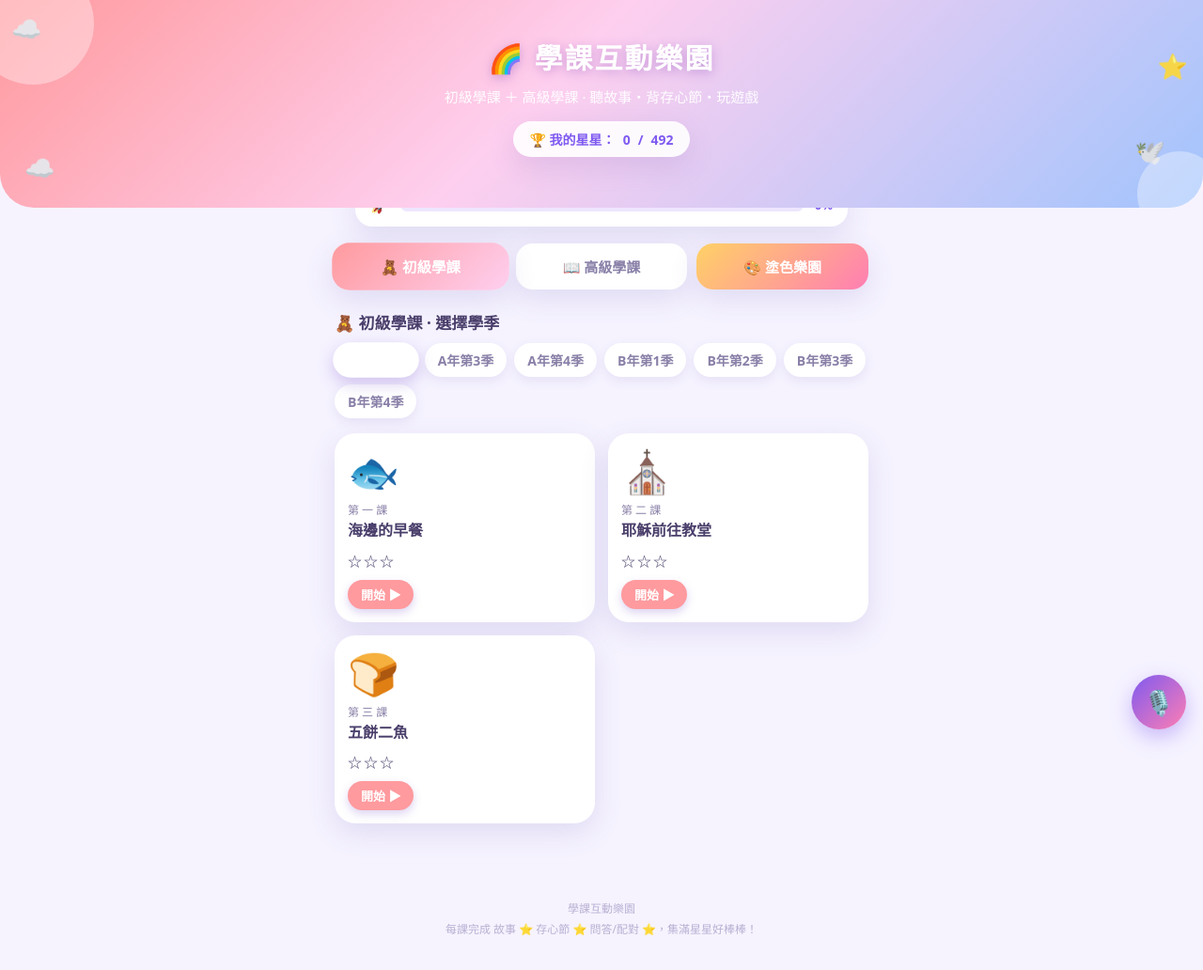
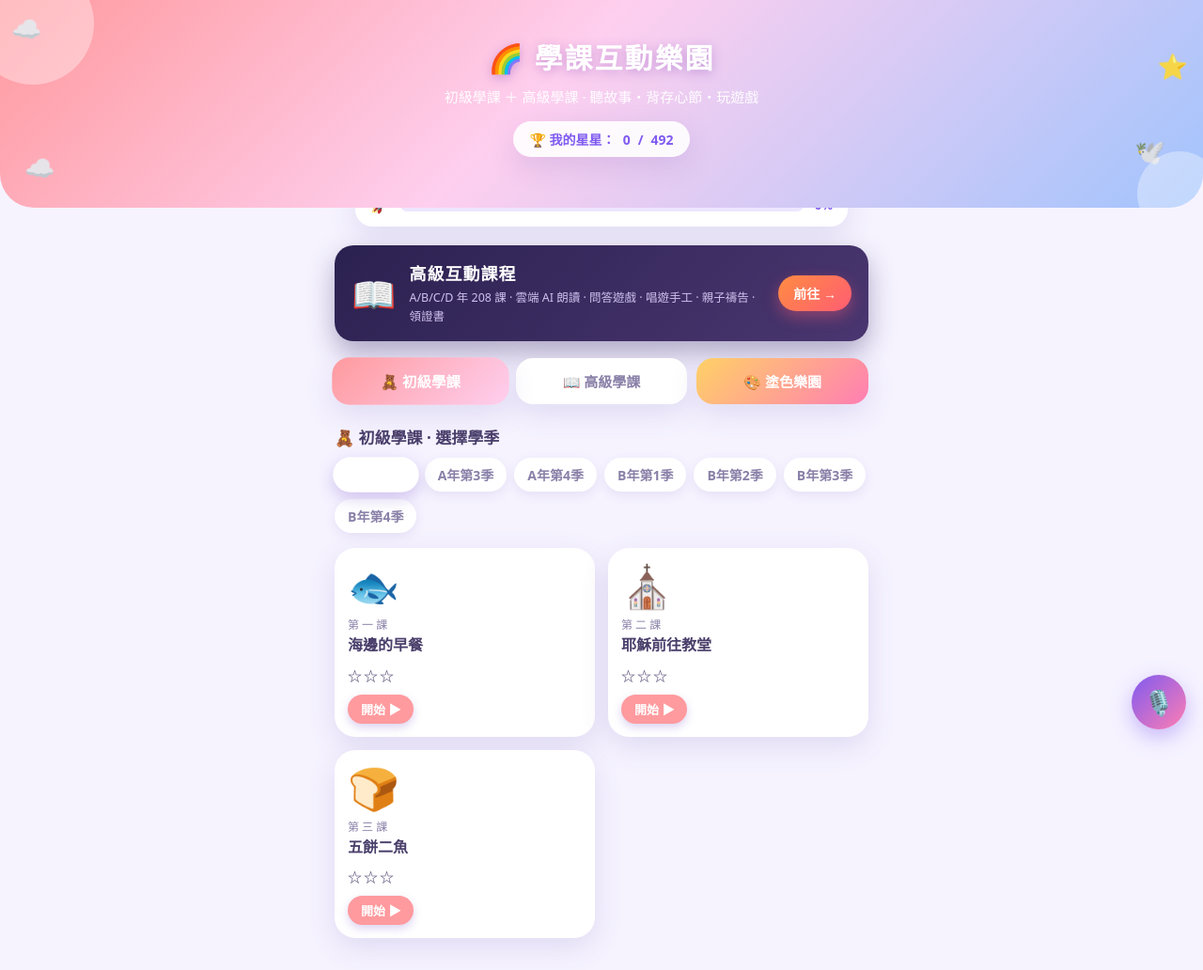
Before and after one commit to lqjymnl2026/chuji-xueke, a plain HTML site: page index.html in a window 1280 px wide. Shown: the top 1032 px of the page at 94% size. Drawn offline with Linux system fonts and the light colour scheme; no server answers.

Commit message:
首页联合：新增「高級互動課程」入口，链接到 du-shu-ba 网站

```diff
--- a/css/style.css
+++ b/css/style.css
@@ -65,6 +65,23 @@ button{ font-family:inherit; cursor:pointer; border:none; background:none; }
   color:#fff; font-size:13px; font-weight:700; box-shadow:0 4px 10px rgba(120,80,200,.25);
 }
 .empty{ grid-column:1/-1; text-align:center; color:var(--sub); padding:30px 0; }
+
+
+/* ---------- 姐妹站入口（高級互動課程） ---------- */
+.sister-wrap{ max-width:600px; margin:20px auto 2px; padding:0 16px; }
+.sister-card{
+  display:flex; align-items:center; gap:14px; width:100%;
+  background:linear-gradient(135deg,#2b2150,#4a3670); color:#fff; border-radius:20px;
+  padding:16px 18px; box-shadow:0 12px 28px rgba(40,25,90,.35); transition:.2s;
+  text-align:left;
+}
+.sister-card:hover{ transform:translateY(-3px); box-shadow:0 16px 34px rgba(40,25,90,.45); }
+.sister-card .sc-icon{ font-size:38px; flex-shrink:0; }
+.sister-card .sc-body{ flex:1; min-width:0; }
+.sister-card .sc-body b{ font-size:18px; letter-spacing:1px; display:block; color:#fff; }
+.sister-card .sc-body span{ font-size:12.5px; color:#cfc2ee; display:block; margin-top:4px; line-height:1.6; }
+.sister-card .sc-btn{ background:linear-gradient(135deg,#ff8c42,#ff5d73); color:#fff; font-weight:900; font-size:14px;
+  border-radius:999px; padding:9px 16px; flex-shrink:0; box-shadow:0 6px 16px rgba(255,93,115,.4); }
 
 /* ---------- 课程页 ---------- */
 .ltop{
--- a/index.html
+++ b/index.html
@@ -23,6 +23,18 @@
       <div class="bar"><i id="barFill"></i></div>
       <b id="pct">0%</b>
     </div>
+  </div>
+
+
+  <div class="sister-wrap">
+    <a class="sister-card" href="https://lqjymnl2026.github.io/du-shu-ba/">
+      <span class="sc-icon">📖</span>
+      <span class="sc-body">
+        <b>高級互動課程</b>
+        <span>A/B/C/D 年 208 課 · 雲端 AI 朗讀 · 問答遊戲 · 唱遊手工 · 親子禱告 · 領證書</span>
+      </span>
+      <span class="sc-btn">前往 →</span>
+    </a>
   </div>
 
   <div class="track-switch">
```
